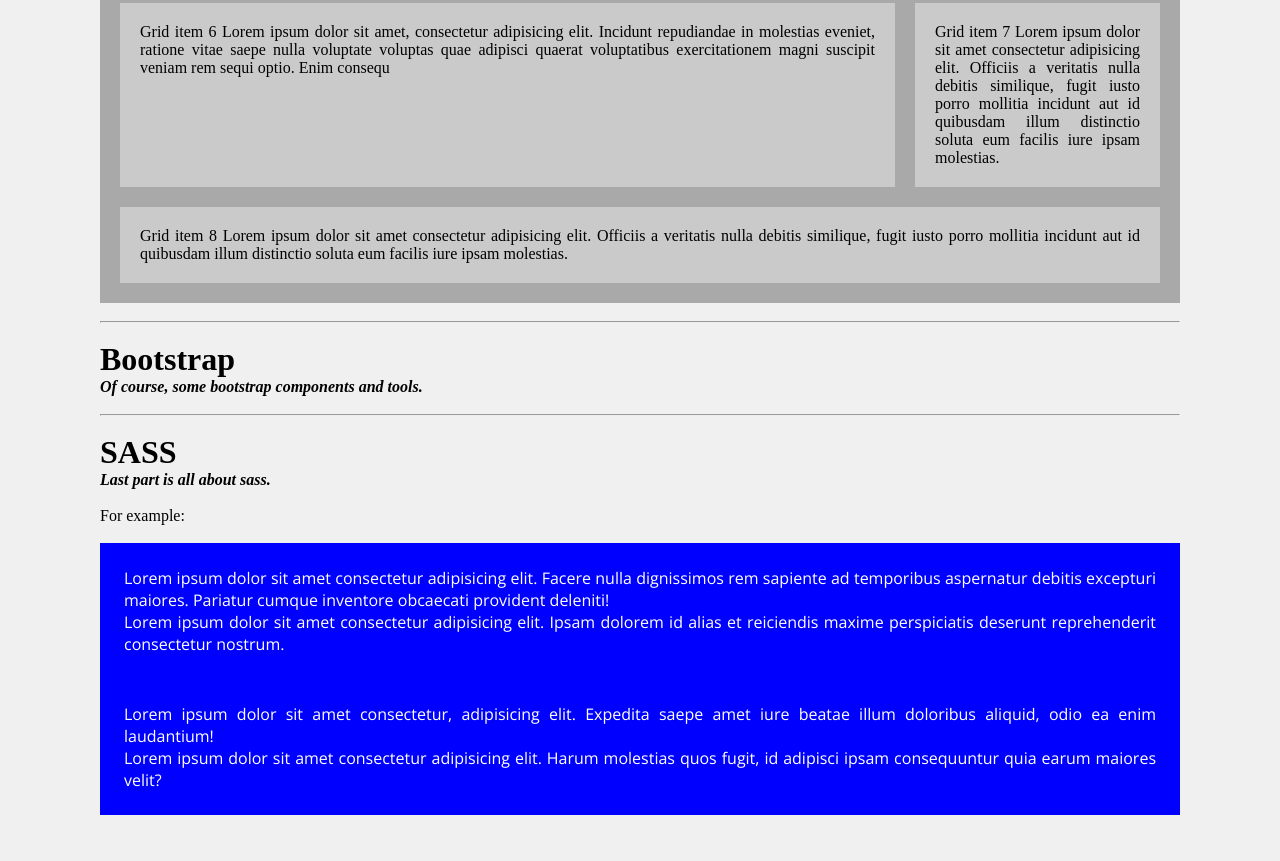
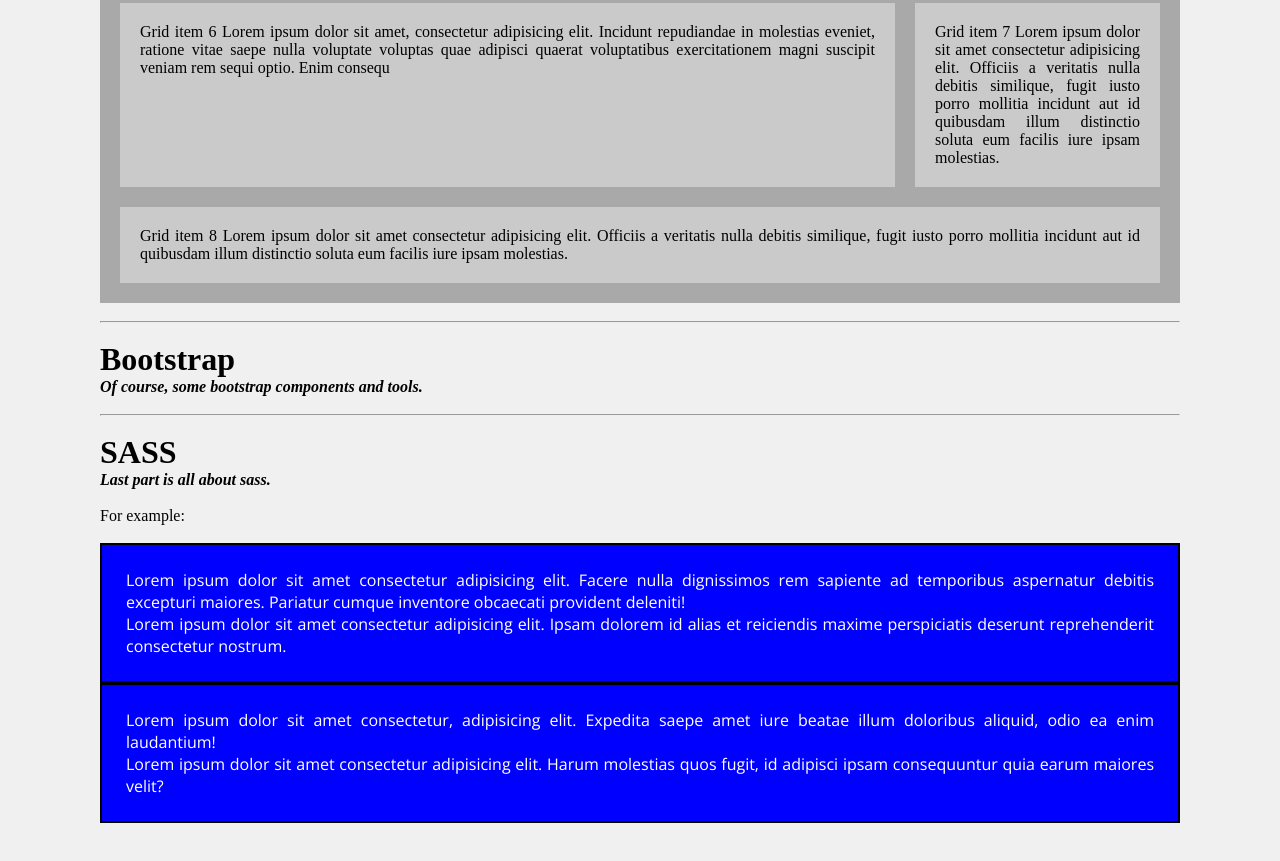
Before and after one commit to jakenapay/lecture1, a plain HTML site: page index.html in a window 1280 px wide. Shown: the part 2715-3576 px from the top of the page. Drawn offline with nearby package versions, Linux system fonts and the light colour scheme.

Commit message:
styles2.css

```diff
--- a/styles2.css
+++ b/styles2.css
@@ -8,8 +8,7 @@
   color: #fff;
   padding: calc(5% - 30px);
   text-align: justify;
-  border-color: #000000;
+  border: 2px solid #000000;
 }
 
-
- /*# sourceMappingURL=styles2.css.map */
+/*# sourceMappingURL=styles2.css.map */
```
